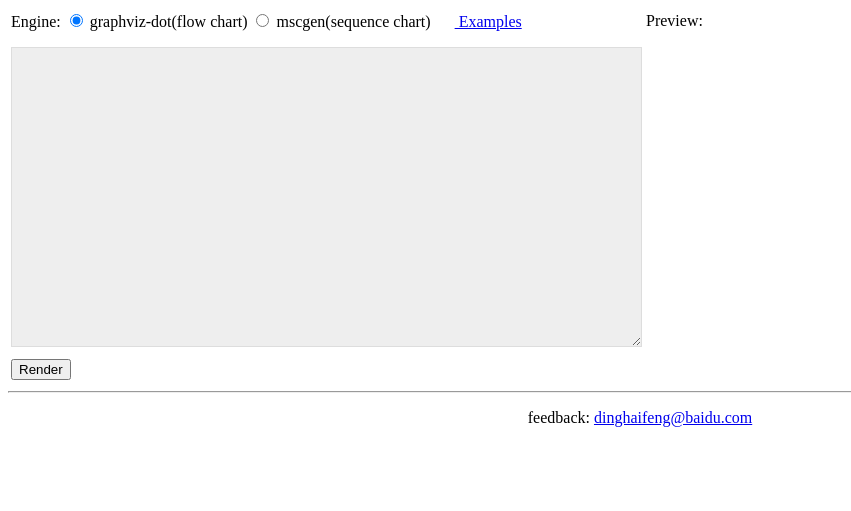
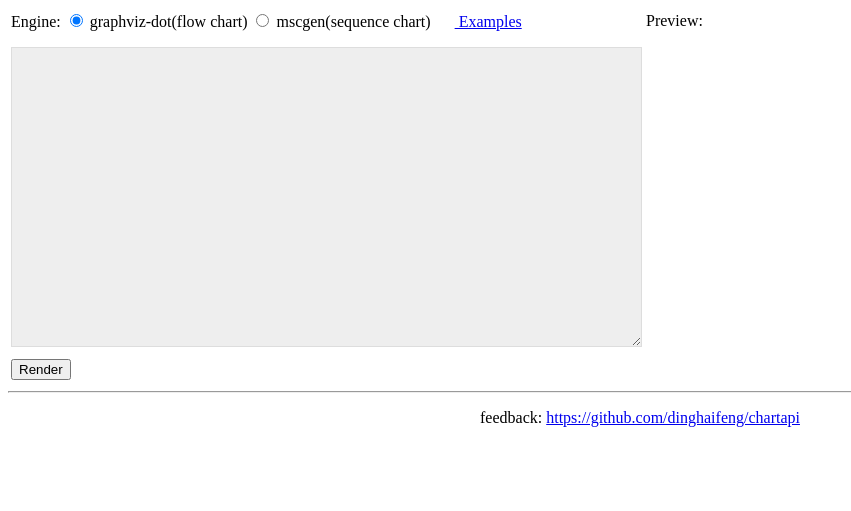
Before and after one commit to dinghaifeng/chartapi, a Django app: template templates/playground.html in a window 1280 px wide. Shown: the top 511 px of the page, without its empty margins (0-851 px from the left). Run offline with Django 3.2, Linux system fonts and the light colour scheme; the template is opened without the code that fills it, so the values that code supplies are empty.

Commit message:
change feedback link

```diff
--- a/templates/playground.html
+++ b/templates/playground.html
@@ -36,7 +36,7 @@ Preview:
 </td></tr>
 </table>
 <hr/>
-<p align="center">feedback: <a href="mailto:dinghaifeng@baidu.com">dinghaifeng@baidu.com</a></p>
+<p align="center">feedback: <a href="https://github.com/dinghaifeng/chartapi">https://github.com/dinghaifeng/chartapi</a></p>
 
 <script>
 function do_render()
```
